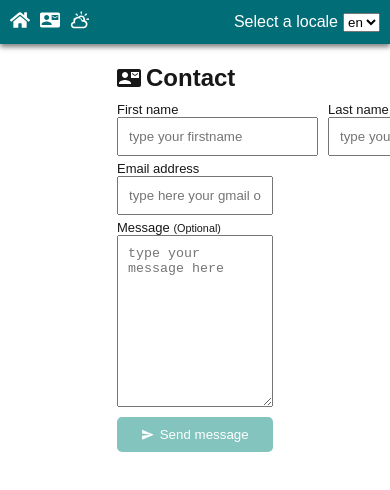
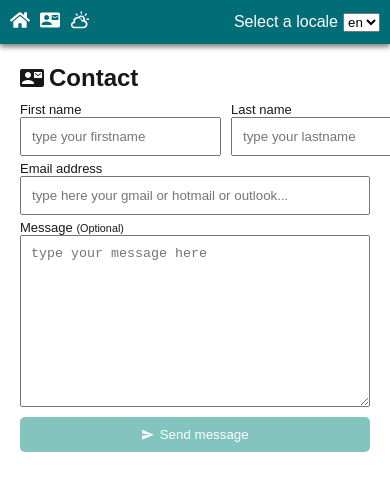
Before and after one commit to jalf90/portfolio-r, a Next.js app: page /en/contact in a window 390 px wide. Shown: the top 490 px of the page. Built offline with nearby package versions, Linux system fonts and the light colour scheme.

Commit message:
fix: css adjustment for small screens

```diff
--- a/app/[locale]/contact/styles.module.scss
+++ b/app/[locale]/contact/styles.module.scss
@@ -11,3 +11,9 @@
         color: variables.$white;
     }
 }
+
+@media (max-width: 768px) {
+    .container {
+        padding: 20px;
+    }
+}
```
